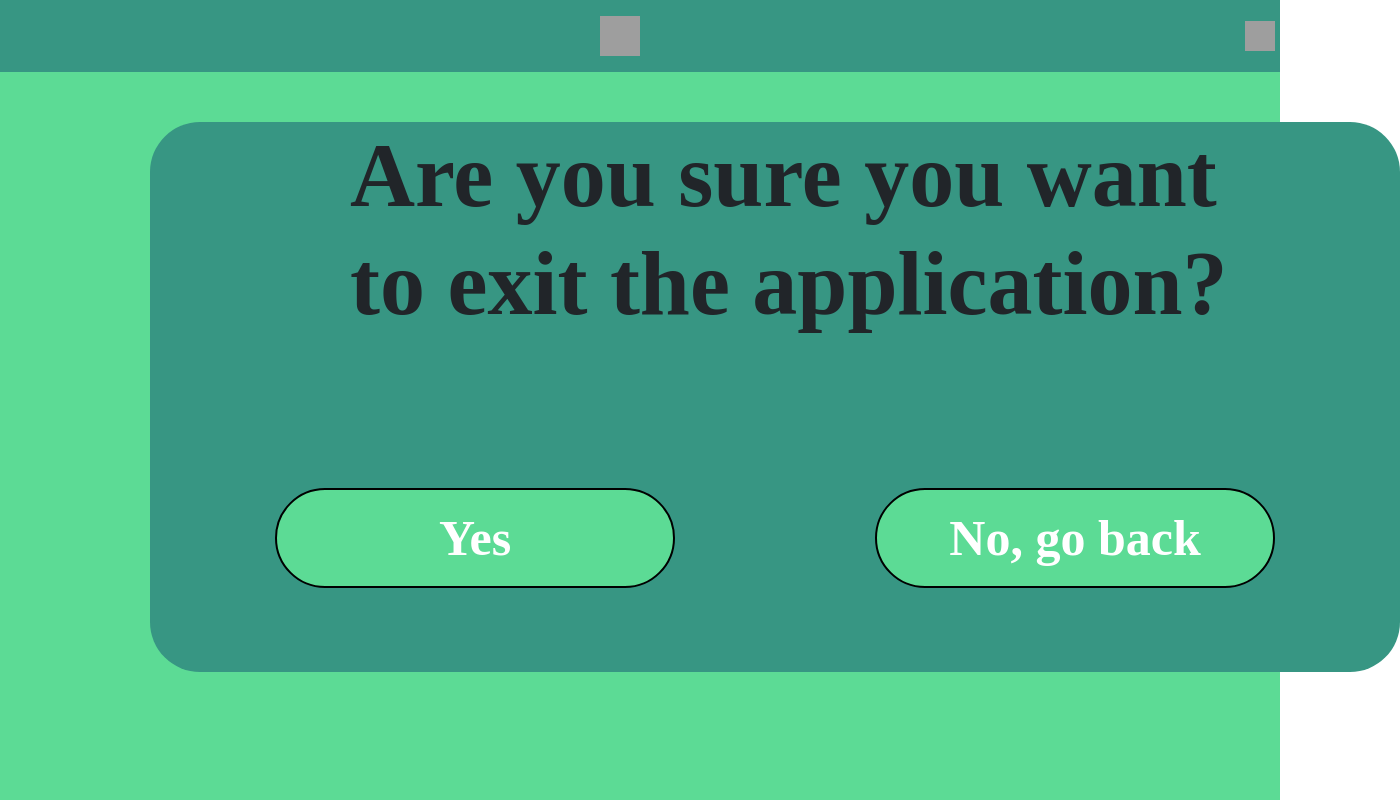
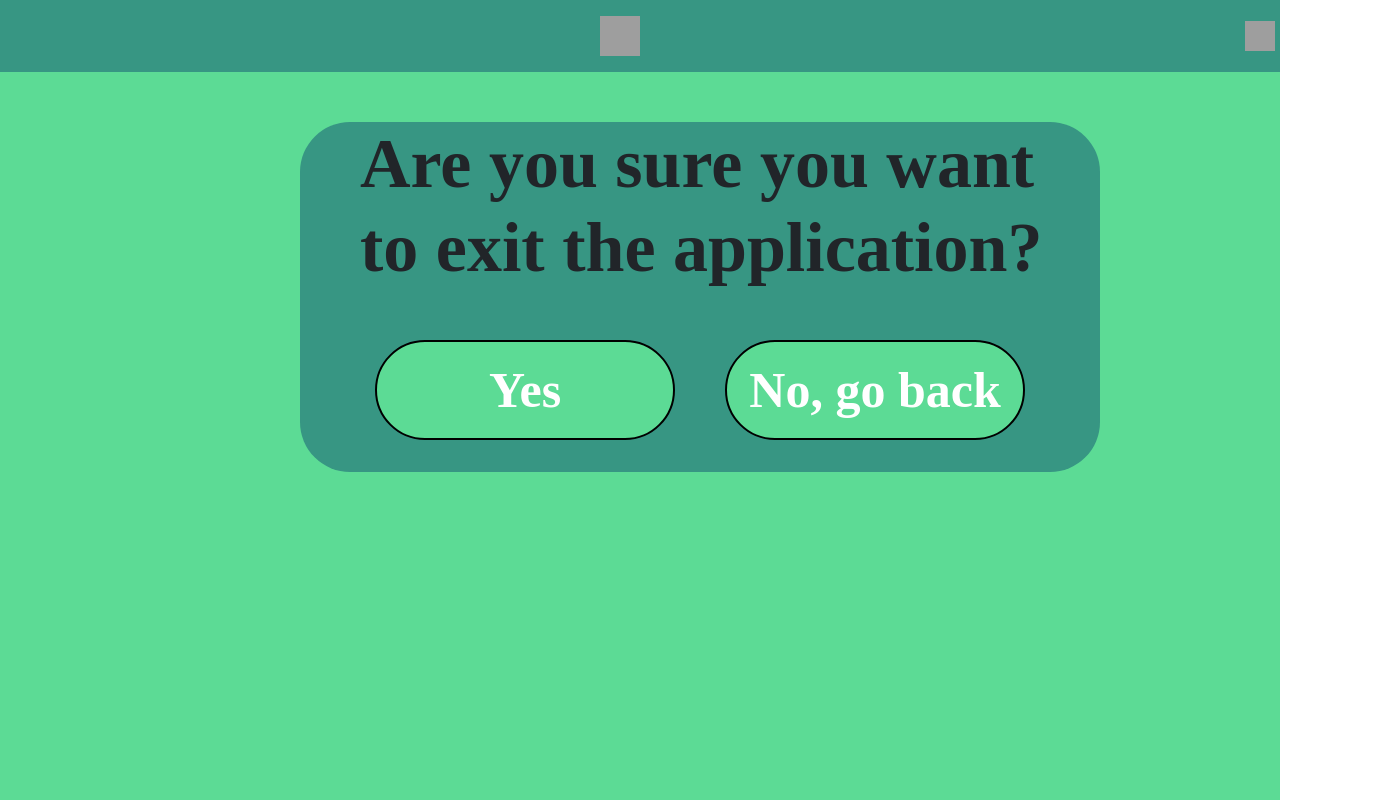
Before and after one commit to Recycle-Machine/Front_End, a React (Create React App) app: page /Logout in a window 1280 px wide. Shown: the whole page, 1400 px wide, since content can reach past the window. Built offline with nearby package versions, Linux system fonts and the light colour scheme; grey boxes are pictures that could not be loaded.

Commit message:
Login css design change

```diff
--- a/src/Pages/Logout/Logout.css
+++ b/src/Pages/Logout/Logout.css
@@ -2,27 +2,27 @@
     background-color: #5CDB95;
 }
 .logoutContentBackground{
-    width: 1250px;
-    margin-left: 150px;
+    width: 800px;
+    margin-left: 300px;
     background-color: #379683;
     margin-top: -350px;
-    height: 550px;
+    height: 350px;
     border-radius: 50px;
 }
 .titleLogout{
-    width: 900px;
-    font-size: 90px;
+    width: 700px;
+    font-size: 70px;
     font-weight: bold;
     font-family: 'Times New Roman', Times, serif;
     margin-bottom: -150px;
-    margin-left: 200px;
+    margin-left: 60px;
 }
 .buttonLogout{
     color: white;
-    width: 400px;
+    width: 300px;
     height: 100px;
-    margin-top: 300px;
-    margin-left: 125px;
+    margin-top: 200px;
+    margin-left: 75px;
     border-radius: 50px;
     border-style: double;
     font-size: 50px;
@@ -32,10 +32,10 @@
 }
 .buttonLogout1{
     color: white;
-    width: 400px;
+    width: 300px;
     height: 100px;
-    margin-top: 300px;
-    margin-left: 200px;
+    margin-top: 200px;
+    margin-left: 50px;
     border-radius: 50px;
     border-style: double;
     font-size: 50px;
```
